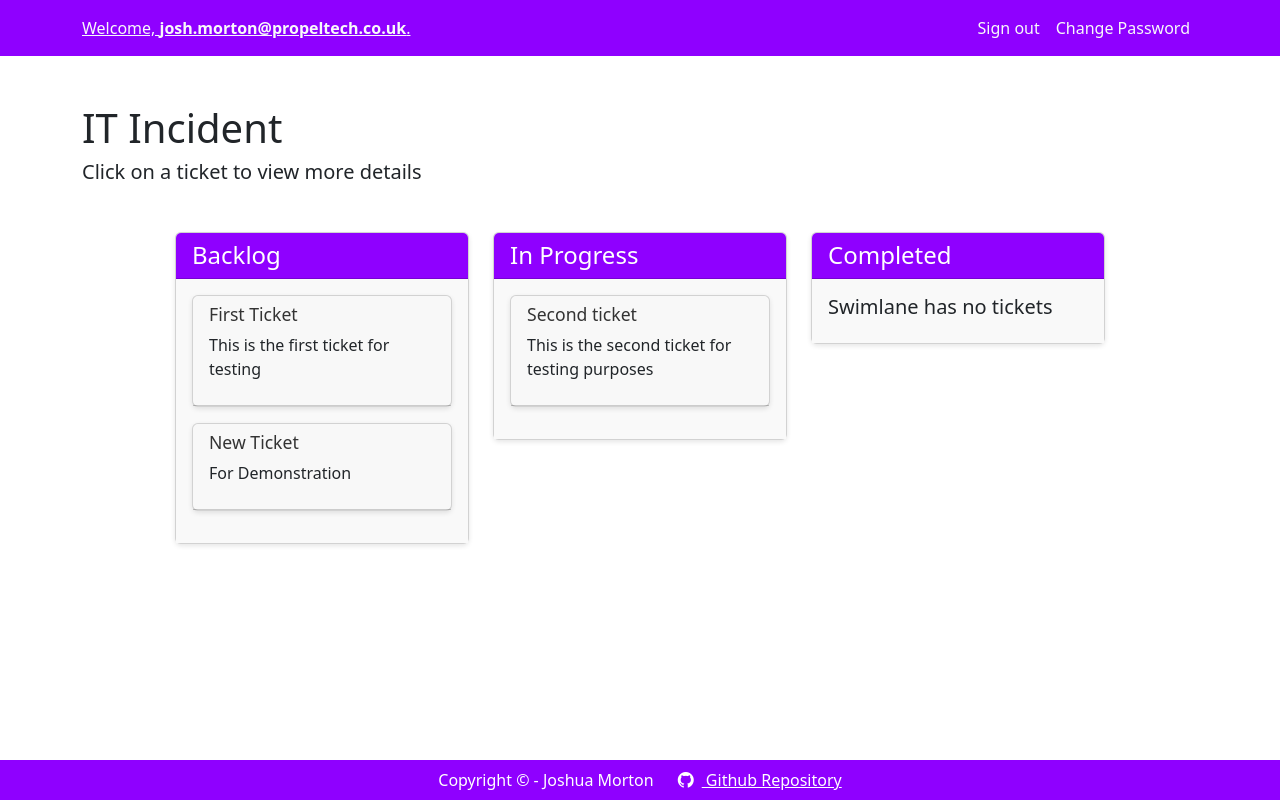
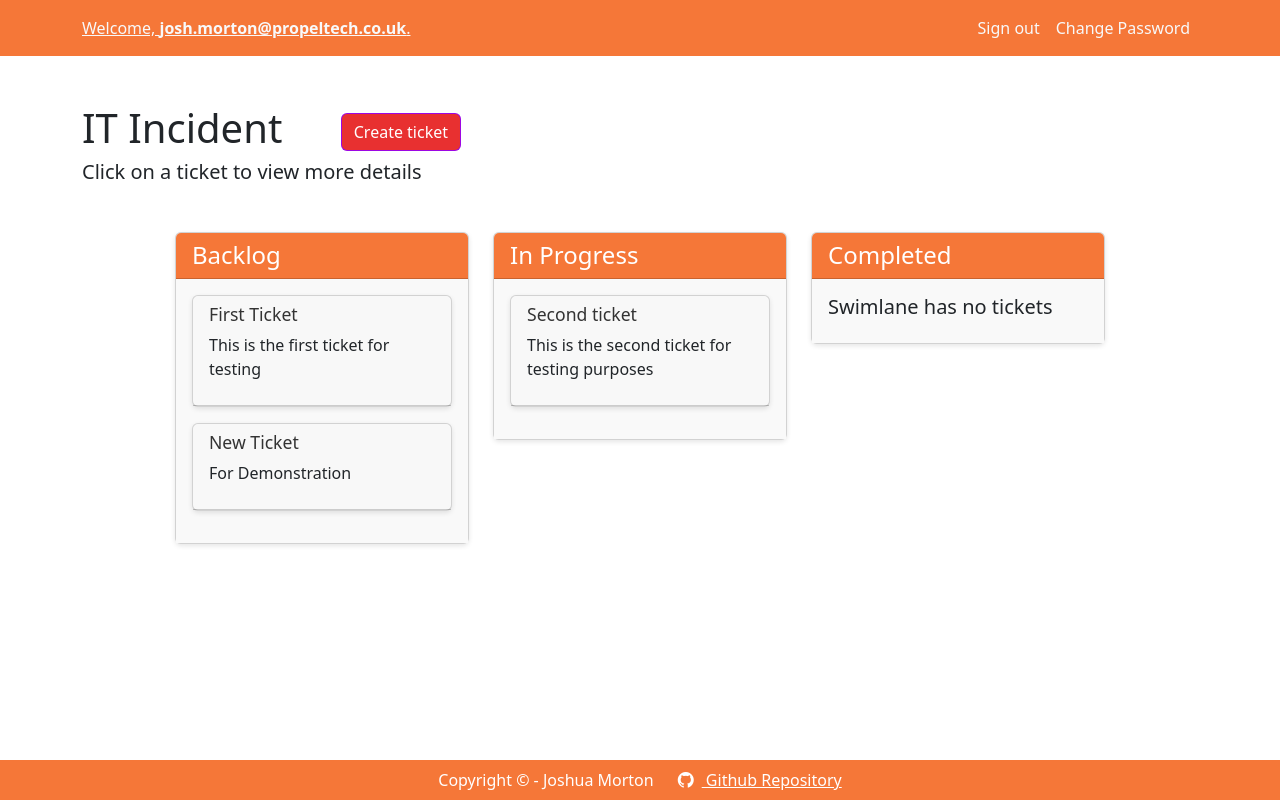
Before and after one commit to jMorton95/simple-helpdesk, a Django app: page /project/1 in a window 1280 px wide. Run offline with Django 5.2, Linux system fonts and the light colour scheme; a user stored in the database is signed in; data comes from the database, SQL or seed files in the repository.

Commit message:
[dev] Created a ticket_form.py and wired in initial data for selecting properties

```diff
--- a/app/simple_helpdesk/static/css/styles.css
+++ b/app/simple_helpdesk/static/css/styles.css
@@ -1,5 +1,6 @@
 :root {
-  --primary-color: #8F00FF;
+  --primary-color: #f3580acf;
+  --secondary-color: #e83030;
 }
 
 body {
@@ -76,7 +77,7 @@ footer {
 }
 
 .btn-primary{
-  background-color: var(--primary-color) !important;
+  background-color: var(--secondary-color) !important;
   border-color: #9000ffdc !important;
 }
 
--- a/app/simple_helpdesk/templates/helpdesk/project_overview.html
+++ b/app/simple_helpdesk/templates/helpdesk/project_overview.html
@@ -2,7 +2,7 @@
 {% load static %}
 
 {% block title %} {{ project.name }} {% endblock %}
-{% block header %} {{ project.name }} {% endblock %}
+{% block header %} {{ project.name }} <a href="{% url "ticket_create" project.id %}" class="ms-5 btn btn-primary">Create ticket </a> {% endblock %}
 {% block description  %}Click on a ticket to view more details{% endblock description %}
 
 {% block content %}
@@ -33,7 +33,13 @@
       {% endfor %}
     </div>
   </div>
+
+  {% if ticket_form %}
+    {% include "helpdesk/ticket_form.html" %}
+  {% endif %}
 {% endblock %}
+
+
 
 
 {% comment %} <div class="card-body">
--- /dev/null
+++ b/app/simple_helpdesk/templates/helpdesk/ticket_form.html
@@ -0,0 +1,5 @@
+<form method="POST">
+  {% csrf_token %}
+  {{ ticket_form.as_p }}
+  <button type="submit" class="btn btn-primary">Create Ticket</button>
+</form>
--- a/app/simple_helpdesk/urls.py
+++ b/app/simple_helpdesk/urls.py
@@ -11,5 +11,6 @@ urlpatterns = [
     path("project/edit/<int:project_id>", dashboard.edit_project, name="project_edit"),
     path("project/<int:project_id>/delete", dashboard.delete_project, name="project_delete"),
     path("project/<int:project_id>/swimlane/delete/<int:swimlane_id>", dashboard.delete_swimlane, name="swimlane_delete"),
-    path("project/<int:project_id>", project.overview, name="project_overview")
+    path("project/<int:project_id>", project.overview, name="project_overview"),
+    path("project/<int:project_id>/ticket/create", project.create_ticket, name="ticket_create")
 ]
--- a/app/simple_helpdesk/utils/generic.py
+++ b/app/simple_helpdesk/utils/generic.py
@@ -1,4 +1,4 @@
-from typing import Union
+from typing import List, Union
 from django.contrib import messages
 
 def form_is_valid(request, form) -> bool:
@@ -17,3 +17,10 @@ def get_object_if_exists(model_class, object_id) -> Union[bool, object | None]:
       return [True, obj]
   except model_class.DoesNotExist:
       return [False, None]
+
+def merge_contexts(*args) -> dict:
+  new_context = {}
+  for obj in args:
+    if isinstance(obj, dict):
+      new_context.update(obj)
+  return new_context
--- a/app/simple_helpdesk/views/project.py
+++ b/app/simple_helpdesk/views/project.py
@@ -1,5 +1,6 @@
-from django.contrib.auth.decorators import login_required, user_passes_test
+from django.contrib.auth.decorators import login_required
 from django.shortcuts import redirect, render
+from simple_helpdesk.utils.generic import merge_contexts
 from simple_helpdesk.services.ticket_service import TicketService
 from simple_helpdesk.services.swimlane_service import SwimlaneService
 from simple_helpdesk.services.project_service import ProjectService
@@ -13,3 +14,14 @@ def overview(request, project_id):
   context = ProjectService.GetProjectContext(request, project)
 
   return render(request, "helpdesk/project_overview.html", context)
+
+@login_required(login_url="/register")
+def create_ticket(request, project_id):
+  [result, project] = ProjectService.GetProjectIfExists(project_id)
+  if not result:
+    redirect("404")
+
+  project_context = ProjectService.GetProjectContext(request, project)
+  create_ticket_context = TicketService.GetCreateTicketContext(request, project_id)
+
+  return render(request, "helpdesk/project_overview.html", merge_contexts(project_context, create_ticket_context))
```
Also changed, not shown: app/simple_helpdesk/forms/helpdesk/ticket_form.py (added, +36 -0 lines), app/simple_helpdesk/services/ticket_service.py (+7 -0 lines).
